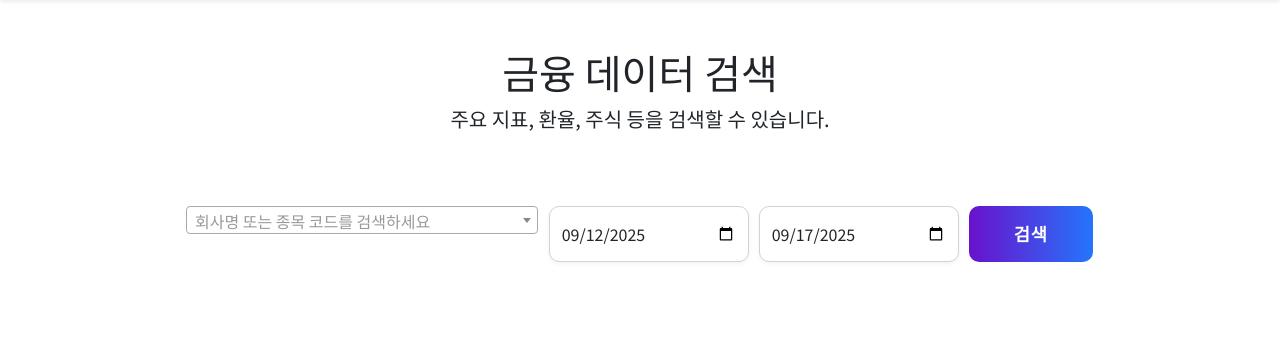
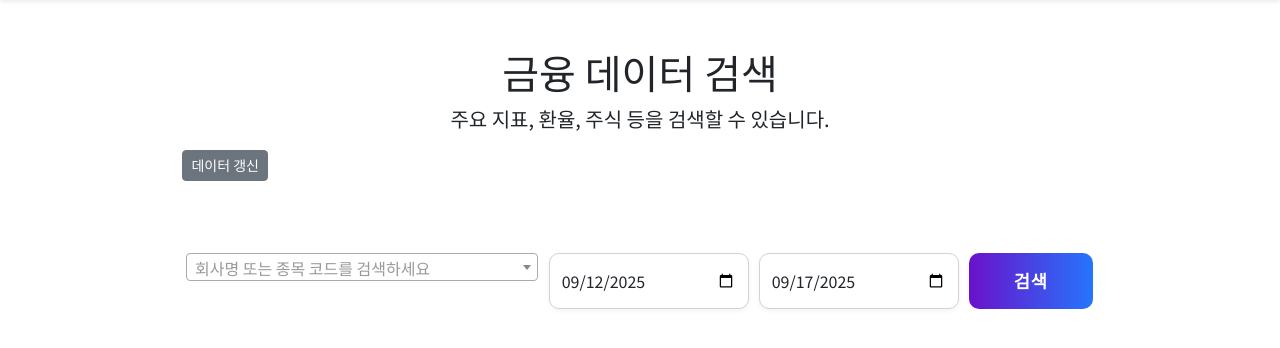
Before and after one commit to leeyonjoo150/samsam_fintech, a Django app: template financial_data/templates/financial_data/search.html in a window 1280 px wide. Shown: the part 56-404 px from the top of the page. Run offline with Django 5.2, Linux system fonts and the light colour scheme; the template is opened without the code that fills it: values that come from a table or form of the project are taken from there, others are empty; parts of the project's set-up code (start-up, migrations or seed data) failed here and were passed over; some web fonts are replaced.

Commit message:
캐시된 주식 데이터 갱신 버튼 추가

```diff
--- a/financial_data/templates/financial_data/search.html
+++ b/financial_data/templates/financial_data/search.html
@@ -7,7 +7,9 @@
     <h1>금융 데이터 검색</h1>
     <p class="lead">주요 지표, 환율, 주식 등을 검색할 수 있습니다.</p>
 </div>
-
+<div class="col-md-2 d-flex justify-content-end align-items-center">
+    <a href="{% url 'financial_data:refresh_stock_cache' %}" class="btn btn-secondary btn-sm">데이터 갱신</a>
+</div>
 <div class="container mt-5">
     <div class="row justify-content-center">
         <div class="col-12 col-md-10">
```
